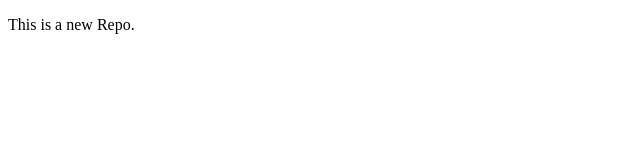
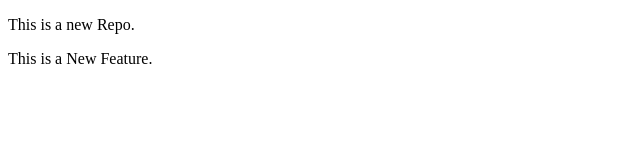
Before and after one commit to BroHighOnCaffeine/localrepo, a plain HTML site: page index.html in a window 1280 px wide. Shown: the whole page, without its empty margins (0-640 px from the left). Drawn offline with Linux system fonts and the light colour scheme.

Commit message:
Add new Feature

```diff
--- a/index.html
+++ b/index.html
@@ -7,6 +7,7 @@
 </head>
 <body>
     <p>This is a new Repo. </p>
+    <p>This is a New Feature.</p>
 
 </body>
 </html>
```
